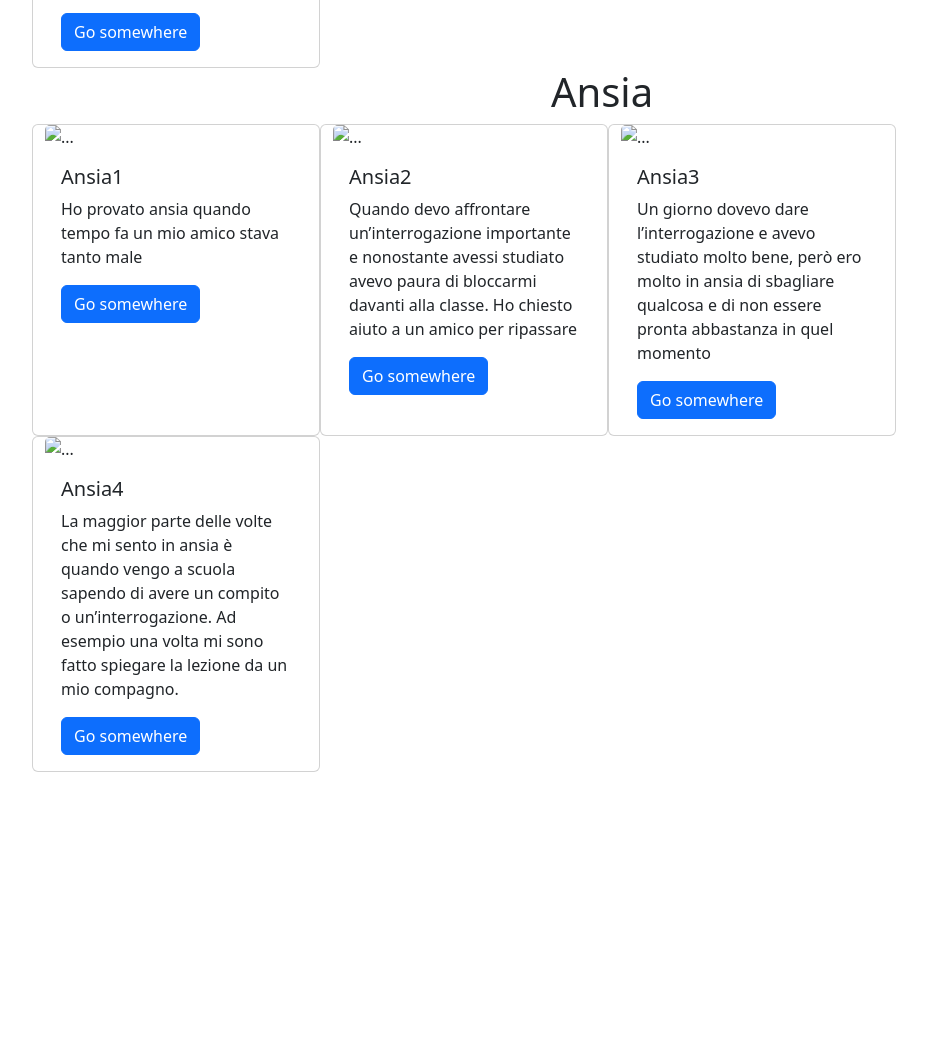
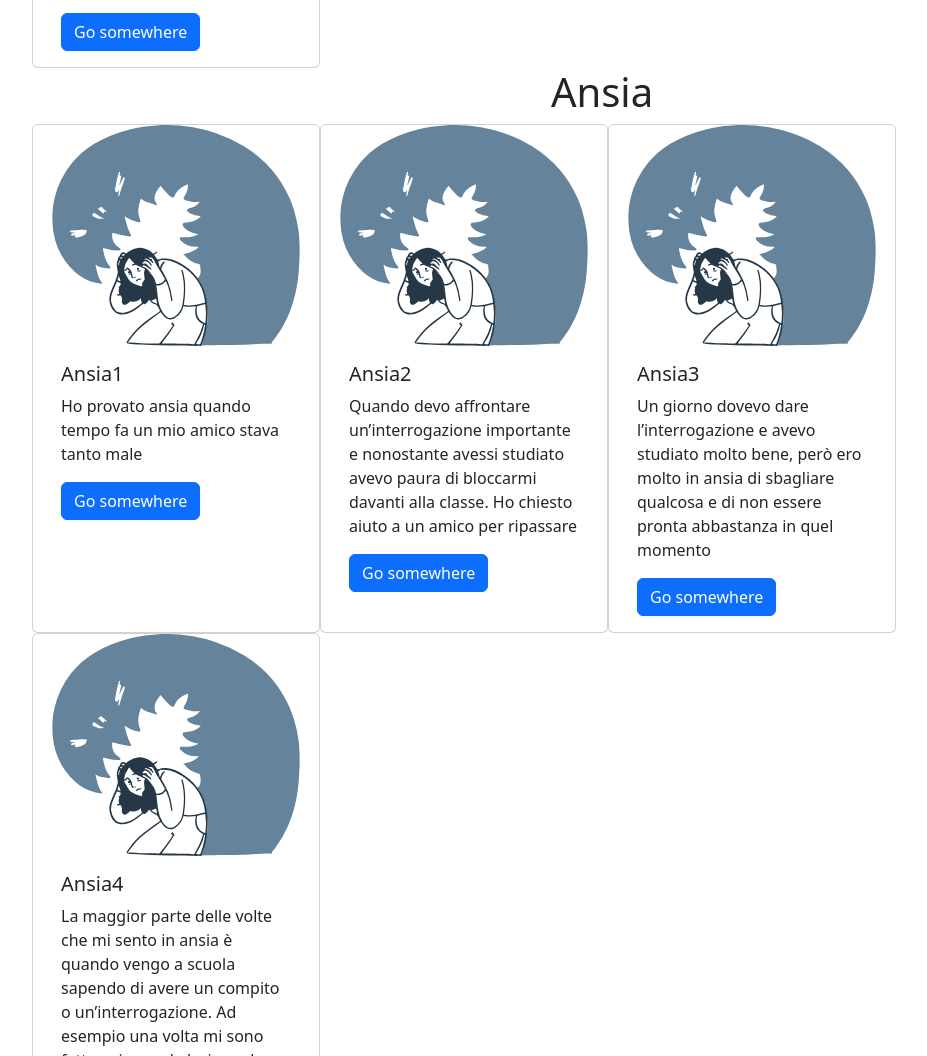
Before and after one commit to Ilaria200309/HTML, a plain HTML site: page esercizi/educazione civica/emozioni.html in a window 1280 px wide. Shown: the part 968-2024 px from the top of the page, without its empty margins (38-965 px from the left). Before the commit the page ends 1740 px from the top, so only its background shows below. Drawn offline with nearby package versions, Linux system fonts and the light colour scheme.

Commit message:
Update emozioni.html

```diff
--- a/esercizi/educazione civica/emozioni.html
+++ b/esercizi/educazione civica/emozioni.html
@@ -54,7 +54,7 @@ faccia determinate cose.</p>
 
 		<div class="row">
 			<div class="card" style="width: 18rem;">
-			  <img src="..." class="card-img-top" alt="...">
+			  <img src="ansia.svg" class="card-img-top" alt="...">
 			  <div class="card-body">
 				<h5 class="card-title">Ansia1</h5>
 				<p class="card-text">Ho provato ansia quando tempo fa un mio amico stava tanto male</p>
@@ -62,7 +62,7 @@ faccia determinate cose.</p>
 			  </div>
 			</div>
 			<div class="card" style="width: 18rem;">
-			  <img src="..." class="card-img-top" alt="...">
+			  <img src="ansia.svg" class="card-img-top" alt="...">
 			  <div class="card-body">
 				<h5 class="card-title">Ansia2</h5>
 				<p class="card-text">Quando devo affrontare un’interrogazione importante e nonostante avessi studiato
@@ -71,7 +71,7 @@ avevo paura di bloccarmi davanti alla classe. Ho chiesto aiuto a un amico per ri
 			  </div>
 			</div>
 			<div class="card" style="width: 18rem;">
-			  <img src="..." class="card-img-top" alt="...">
+			  <img src="ansia.svg" class="card-img-top" alt="...">
 			  <div class="card-body">
 				<h5 class="card-title">Ansia3</h5>
 				<p class="card-text">Un giorno dovevo dare l’interrogazione e avevo studiato molto bene, però ero molto in
@@ -80,7 +80,7 @@ ansia di sbagliare qualcosa e di non essere pronta abbastanza in quel momento</p
 			  </div>
 			</div>
 			<div class="card" style="width: 18rem;">
-			  <img src="..." class="card-img-top" alt="...">
+			  <img src="ansia.svg" class="card-img-top" alt="...">
 			  <div class="card-body">
 				<h5 class="card-title">Ansia4</h5>
 				<p class="card-text">La maggior parte delle volte che mi sento in ansia è quando vengo a scuola sapendo di
```
